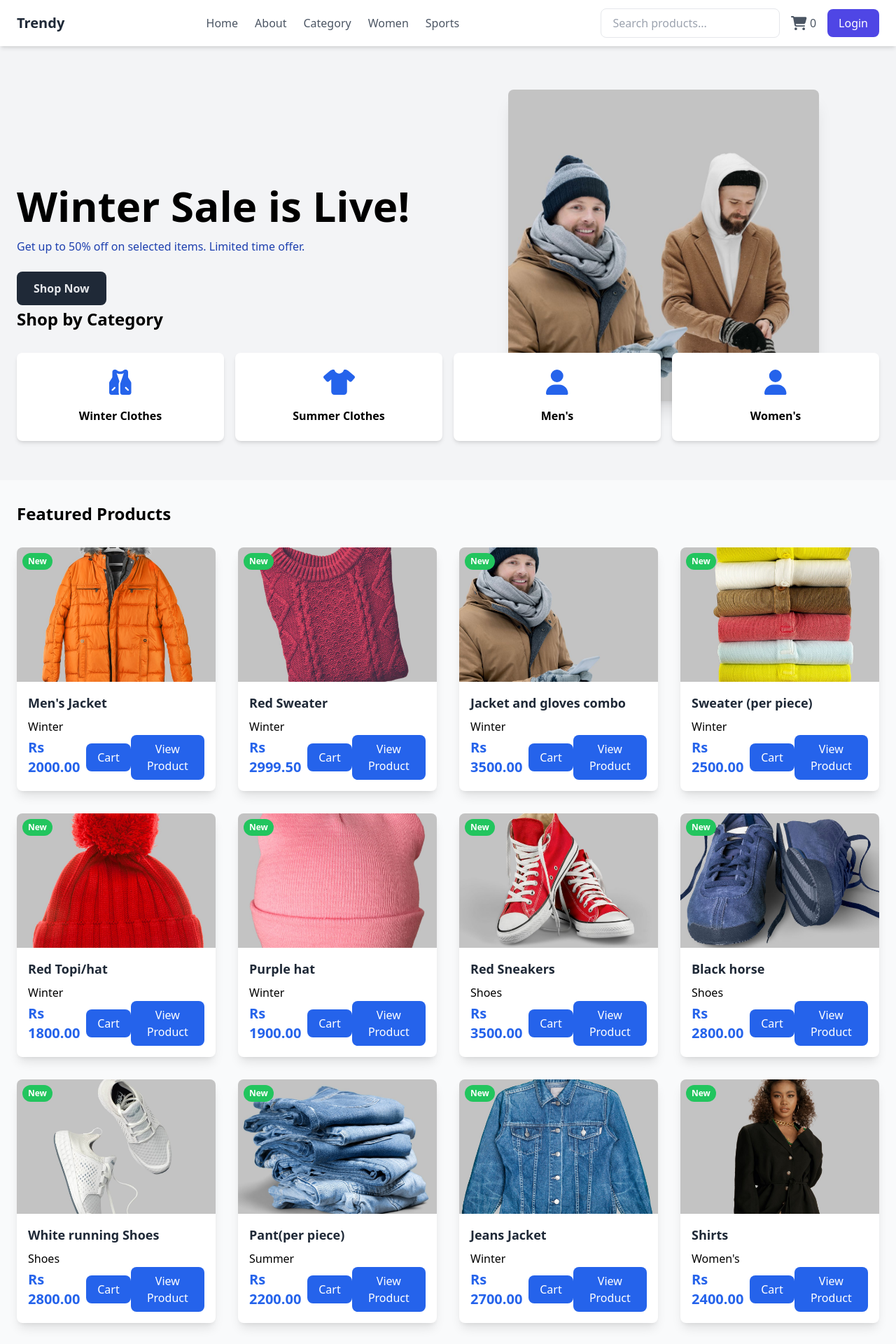
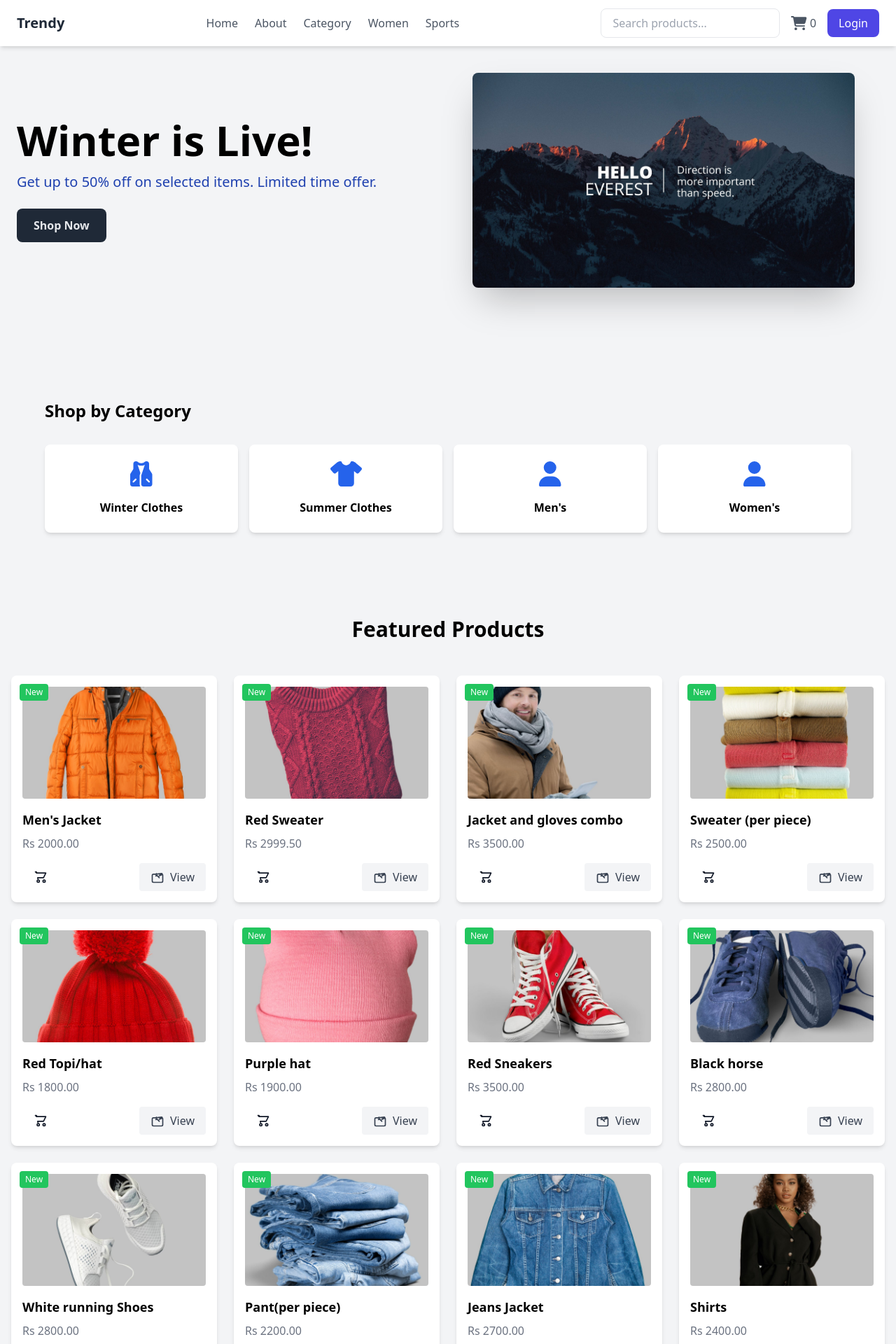
Before and after one commit to ankitkarki27/dj-ecomstore, a Django app: page / in a window 1280 px wide. Shown: the top 1920 px of the page at 70% size. Run offline with Django 5.2, Linux system fonts and the light colour scheme; data comes from the database, SQL or seed files in the repository; both versions use the stored data as it was after the commit; some libraries are stand-ins or nearby versions.

Commit message:
update project files and code

```diff
--- a/store/templates/base.html
+++ b/store/templates/base.html
@@ -8,6 +8,8 @@
     <title>{% block title %}Trendy-Your One-Stop Shop{% endblock %}</title>
     <script src="https://cdnjs.cloudflare.com/ajax/libs/font-awesome/6.4.0/js/all.min.js"></script>
     <script src="https://cdn.tailwindcss.com"></script>
+    <link href="https://cdnjs.cloudflare.com/ajax/libs/font-awesome/6.0.0-beta3/css/all.min.css" rel="stylesheet">
+
 
 </head>
 <body class="bg-gray-50">
--- a/store/templates/home.html
+++ b/store/templates/home.html
@@ -3,27 +3,26 @@
 
 {% block content %}
     <!-- Hero Section -->
-    <div class="bg-gray-100 h-96 text-black-800">
-        <div class="container mx-auto px-6 py-16">
+    <section id="hero" class="bg-gray-100 h-100 text-black-800">
+        <div class="container mx-auto px-6 py-12">
             <div class="flex flex-col md:flex-row items-center">
                 <div class="md:w-1/2">
-                    <h1 class="text-6xl font-bold mb-4">Winter Sale is Live!</h1>
-                    <p class="mb-6 text-blue-800">Get up to 50% off on selected items. Limited time offer.</p>
+                    <h1 class="text-6xl font-bold mb-4 ">Winter is Live!</h1>
+                    <p class="mb-6 text-xl text-blue-800">Get up to 50% off on selected items. Limited time offer.</p>
                     <button class="bg-gray-800 text-gray-200 px-6 py-3 rounded-lg font-semibold hover:bg-gray-900">
                         Shop Now
                     </button>
                 </div>
-                <div class="md:w-[40%] mt-8 md:mt-0  mx-auto px-6 py-16">
-                    <img src="{% static 'assests/36.jpg' %}" alt="Hero Image" class="rounded-lg shadow-xl ">
+                <div class="md:w-[45%] mx-auto px-1 py-14">
+                    <img src="{% static 'assests/2.jpg' %}" alt="Hero Image" class="w-full rounded-lg shadow-2xl">
                 </div>
-
             </div>
         </div>
-    </div>
+    </section>
 
     <!-- Categories Section -->
-    <div class="bg-gray-100 py-14">
-        <div class="container mx-auto px-6">
+    <section id="categories" class="bg-gray-100 py-14">
+        <div class="container mx-auto px-16">
             <h2 class="text-2xl font-bold mb-8">Shop by Category</h2>
             <div class="grid grid-cols-2 md:grid-cols-4 gap-4">
                 <div class="bg-white p-6 rounded-lg shadow-md text-center cursor-pointer hover:shadow-lg transition-shadow">
@@ -36,7 +35,7 @@
                 </div>
                 <div class="bg-white p-6 rounded-lg shadow-md text-center cursor-pointer hover:shadow-lg transition-shadow">
                     <i class="fas fa-user text-4xl text-blue-600 mb-4"></i>
-                        <h3 class="font-semibold">Men's</h3>
+                    <h3 class="font-semibold">Men's</h3>
                 </div>
                 <div class="bg-white p-6 rounded-lg shadow-md text-center cursor-pointer hover:shadow-lg transition-shadow">
                     <i class="fas fa-user text-4xl text-blue-600 mb-4"></i>
@@ -44,84 +43,47 @@
                 </div>
             </div>
         </div>
-    </div>
-<!--
-    <section id="winter" class="py-20 bg-gray-200">
-        <div class="container mx-auto px-6 py-8">
-            <h2 class="text-2xl font-bold mb-8">Winter Products</h2>
-            <div class="grid grid-cols-1 sm:grid-cols-2 md:grid-cols-3 lg:grid-cols-4 gap-8">
-                <ul>
-                    {% for product in products %}
-                        <li>{{ product.name }} - {{ product.Category }}</li>
-                    {% endfor %}
+    </section>
 
-                </ul>
+    <!-- Featured Products Section -->
+    <section id="products" class="container bg-gray-100 mx-auto px-4 py-16">
+        <h2 class="text-3xl font-bold text-center mb-12">Featured Products</h2>
+        <div class="grid md:grid-cols-4 gap-6" id="featuredProducts">
+            {% for product in products %}
+                <div class="bg-white p-4 rounded-lg shadow-md product-hover relative">
+                    <img src="{{ product.image.url }}" alt="{{ product.name }}" class="w-full h-40 object-cover mb-4 rounded">
+                    {% if product.is_new %}
+                        <span class="absolute top-3 left-3 bg-green-500 text-white text-xs px-2 py-1 rounded">New</span>
+                    {% endif %}
 
+                    <h3 class="font-bold text-lg mb-2">{{ product.name }}</h3>
+                    <p class="text-gray-500 mb-4">Rs {{ product.price }}</p>
 
-                        <div class="bg-white rounded-lg shadow-lg hover:shadow-2xl overflow-hidden transition-shadow duration-300">
-                            <div class="relative overflow-hidden group">
-                                <img src="{{ product.image.url }}" alt="{{ product.name }}" class="w-full h-48 object-cover group-hover:scale-110 transition-transform duration-300">
-                                {% if product.is_new %}
-                                <span class="absolute top-2 left-2 bg-green-500 text-white text-xs font-semibold px-2 py-1 rounded-full">New</span>
-                                {% endif %}
-                            </div>
-                            <div class="p-4">
-                                <h3 class="text-lg font-semibold mb-2 text-gray-800 hover:text-blue-600 transition-colors duration-300">
-                                    {{ product.name }}
-                                </h3>
-                                <div class="flex justify-between items-center">
-                                    <span class="text-xl font-bold text-blue-600">Rs {{ product.price }}</span>
-                                    <button class="bg-blue-600 text-white px-4 py-2 rounded-lg hover:bg-blue-700 transition-colors duration-300">
-                                        Add to Cart
-                                    </button>
-                                </div>
-                            </div>
-                        </div>
+                    <!-- Buttons -->
+                    <div class="flex justify-between items-center">
+                        <!-- Add to Cart -->
+                        <button
+                            class="text-gray-900 px-4 py-2 rounded hover:text-blue-600 flex items-center gap-2"
+                            onclick="addToCart('{{ product.id }}')"
+                        >
+                            <svg xmlns="http://www.w3.org/2000/svg" class="h-5 w-5" fill="none" viewBox="0 0 24 24" stroke="currentColor">
+                                <path stroke-linecap="round" stroke-linejoin="round" stroke-width="2" d="M3 3h2l.4 2M7 13h10l4-8H5.4m-.4 0L3 3m4 10l.4 2m.6 6a2 2 0 100-4 2 2 0 000 4zm10 0a2 2 0 100-4 2 2 0 000 4z" />
+                            </svg>
+                        </button>
 
-
-            </div>
-        </div>
-    </section>
-     -->
-
-    <!-- Featured Products -->
-    <div class="container mx-auto px-6 py-8">
-        <h2 class="text-2xl font-bold mb-8">Featured Products</h2>
-        <div class="grid grid-cols-1 sm:grid-cols-2 md:grid-cols-3 lg:grid-cols-4 gap-8">
-            {% for product in products %}
-                <div class="bg-white rounded-lg shadow-lg hover:shadow-2xl overflow-hidden transition-shadow duration-300">
-                    <div class="relative overflow-hidden group">
-                        <img src="{{ product.image.url }}" alt="{{ product.name }}" class="w-full h-48 object-cover group-hover:scale-110 transition-transform duration-300">
-                        {% if product.is_new %}
-                            <span class="absolute top-2 left-2 bg-green-500 text-white text-xs font-semibold px-2 py-1 rounded-full">New</span>
-                        {% endif %}
-                        {% if product.is_sale %}
-                        <span class="absolute top-2 right-2 bg-gray-500 text-white text-xs font-semibold px-2 py-1 rounded-full">Sale</span>
-                    {% endif %}
-                    </div>
-                    <div class="p-4">
-                        <h3 class="text-lg font-semibold mb-2 text-gray-800 hover:text-blue-600 transition-colors duration-300">
-                            {{ product.name }}
-                        </h3>
-                        {{ product.Category}}
-                        <!-- <p class="text-gray-600 mb-4">{{ product.description }}</p> -->
-                        <div class="flex justify-between items-center">
-                            <span class="text-xl font-bold text-blue-600">Rs {{ product.price }}</span>
-                            <button class="bg-blue-600 text-white px-4 py-2 rounded-lg hover:bg-blue-700 transition-colors duration-300">
-                                Cart
-                            </button>
-                            <a href="{% url 'product' product.id %}" class="inline-block">
-                                <button class="bg-blue-600 text-white px-4 py-2 rounded-lg hover:bg-blue-700 transition-colors duration-300">
-                                    View Product
-                                </button>
-                            </a>
-
-                        </div>
+                        <!-- View Product -->
+                        <a
+                            href="/product/{{ product.id }}"
+                            class="bg-gray-100 text-gray-700 px-4 py-2 rounded hover:bg-gray-200 flex items-center gap-2"
+                        >
+                            <svg xmlns="http://www.w3.org/2000/svg" class="h-5 w-5" fill="none" viewBox="0 0 24 24" stroke="currentColor">
+                                <path stroke-linecap="round" stroke-linejoin="round" stroke-width="2" d="M15 10l4.553-2.276a1 1 0 00-.553-1.894L9 7m0 0l6 6M9 7H5a2 2 0 00-2 2v10a2 2 0 002 2h14a2 2 0 002-2V9a2 2 0 00-2-2h-4m-5-1v4m0 0H9" />
+                            </svg>
+                            View
+                        </a>
                     </div>
                 </div>
             {% endfor %}
         </div>
-    </div>
-
-
+    </section>
 {% endblock %}
```
Also changed, not shown: store/templates/home copy.html (added, +131 -0 lines), db.sqlite3.
